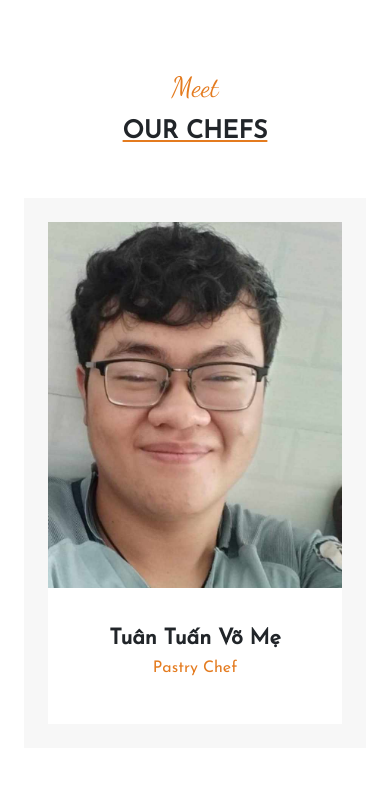
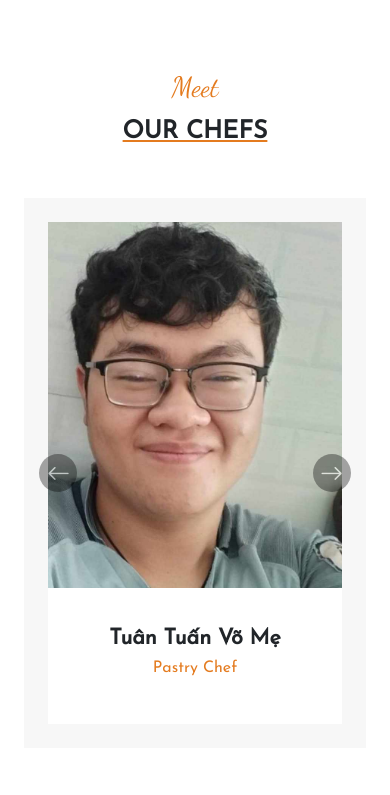
Before and after one commit to TG000/AmbatuEAT, a PHP site: page / in a window 390 px wide. Shown: the part 3418-4213 px from the top of the page. Run offline with PHP 8.4, Linux system fonts and the light colour scheme.

Commit message:
Responsive suck

```diff
--- a/index.html
+++ b/index.html
@@ -376,7 +376,7 @@
 
     <!-- Chefs -->
     <section class="chefs section-extra-big h-sm-fit overflow-hidden">
-        <div class="container mb-5 p-md-5 p-5 px-2">
+        <div class="container mb-5 p-md-5 p-5 px-lg-5 px-2">
             <div class="p-md-5 p-3 pb-5 px-0">
                 <h2 class=" text-orange display-6 font-fancy py-2 m-0 text-center">Meet</h2>
                 <h2 class="h2 fw-bolder text-dark py-1 m-0 text-center">
@@ -419,13 +419,13 @@
                 </div>
 
                 <button class="carousel-control-prev" type="button" data-bs-target="#carouselChefs" data-bs-slide="prev" onclick="this.blur()">
-                    <span class="p-md-0 p-2 with-icon">
+                    <span class="p-md-0 p-2 with-icon d-flex justify-content-center align-items-center">
                         <i class="bi bi-arrow-left h3 text-black d-flex align-items-center justify-content-center m-0"></i>
                     </span>
                     <span class="visually-hidden">Previous</span>
                 </button>
                 <button class="carousel-control-next" type="button" data-bs-target="#carouselChefs" data-bs-slide="next" onclick="this.blur()">
-                    <span class="p-md-0 p-2 with-icon">
+                    <span class="p-md-0 p-2 with-icon d-flex justify-content-center align-items-center">
                         <i class="bi bi-arrow-right h3 text-black d-flex align-items-center justify-content-center m-0"></i>
                     </span>
                     <span class="visually-hidden">Next</span>
--- a/source/css/responsive.css
+++ b/source/css/responsive.css
@@ -186,17 +186,4 @@
     .carousel-control-next {
         right: 6% !important;
     }
-
-    .carousel-control-prev .with-icon,
-    .carousel-control-next .with-icon {
-        border-radius: 50%;
-        width: 38px !important;
-        height: 38px !important;
-        background-color: rgba(0, 0, 0, 0.7) !important;
-    }
-
-    .carousel-control-prev .with-icon i,
-    .carousel-control-next .with-icon i {
-        color: white !important;
-    }
 }
--- a/source/css/styles.css
+++ b/source/css/styles.css
@@ -51,10 +51,18 @@
     right: -5%;
 }
 
-.carousel-control-prev, .carousel-control-next {
-    width: 0% !important;
+.carousel-control-prev .with-icon,
+.carousel-control-next .with-icon {
+    border-radius: 50%;
+    width: 38px !important;
+    height: 38px !important;
+    background-color: rgba(0, 0, 0, 0.7) !important;
 }
 
+.carousel-control-prev .with-icon i,
+.carousel-control-next .with-icon i {
+    color: white !important;
+}
 
 
 /* ============== New ============== */
```
